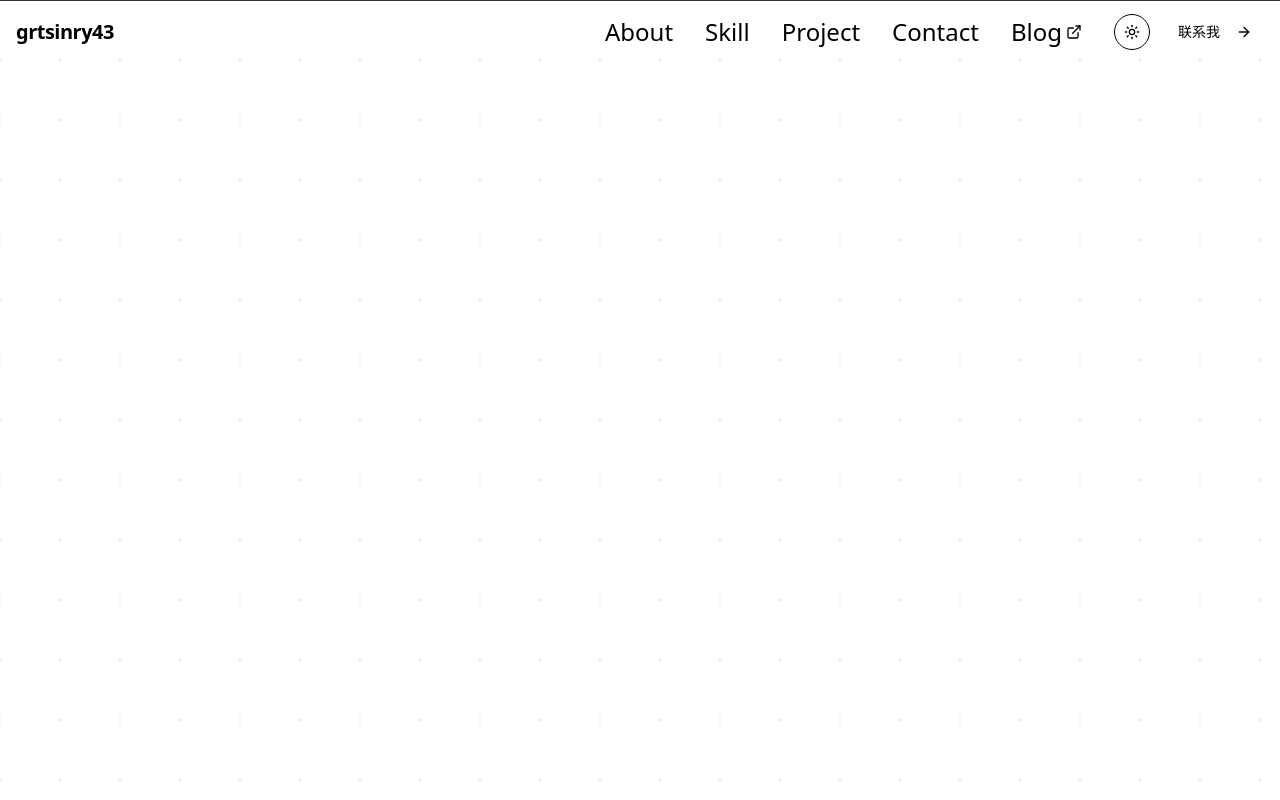
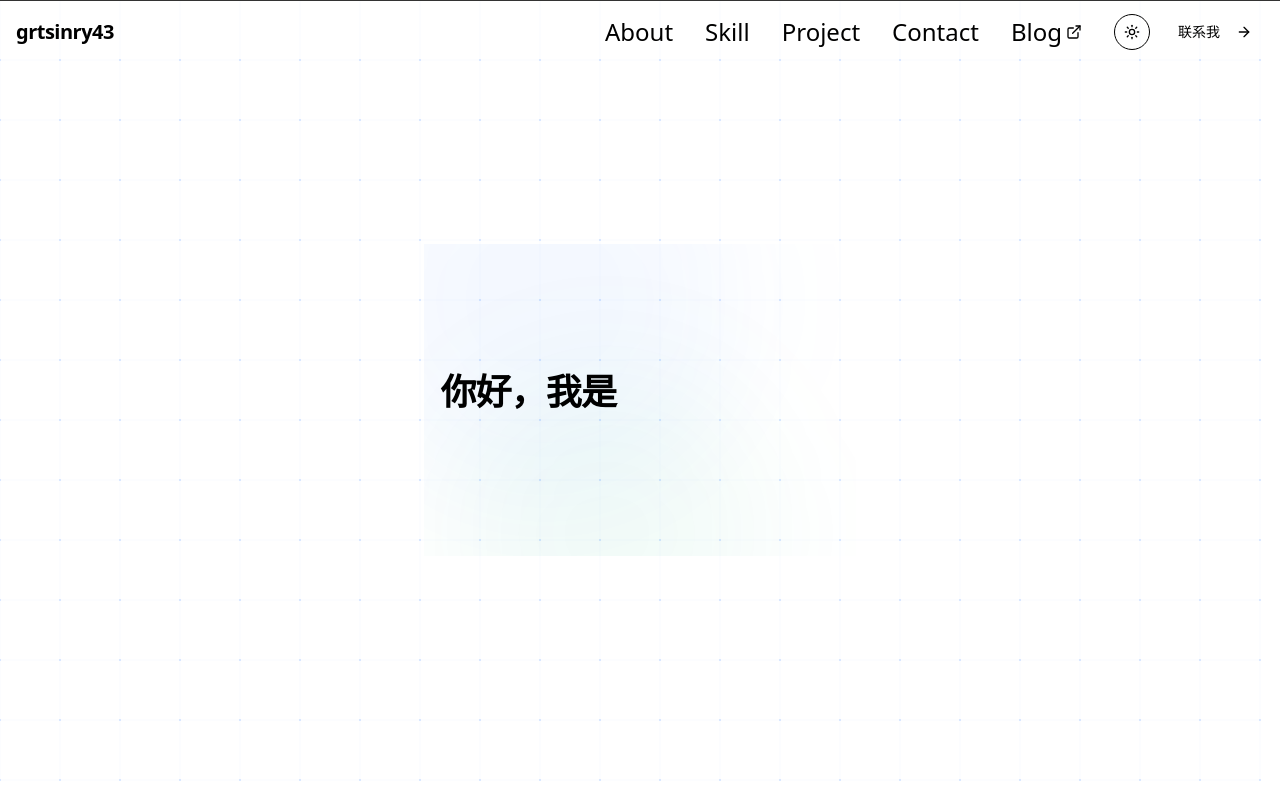
Before and after one commit to PPP16552102/Scott-Quill, a Next.js app: page /en in a window 1280 px wide. Built offline with nearby package versions, Linux system fonts and the light colour scheme.

Commit message:
feat: text-reveal-effect component success

```diff
--- a/src/app/[locale]/page.tsx
+++ b/src/app/[locale]/page.tsx
@@ -13,6 +13,7 @@ import { useTranslations } from "next-intl";
 import { useState } from "react";
 import NavigationMenu from "@/components/navigation-menu";
 import CreativeCanvas from "@/components/creative-canvas";
+import GsapPersonalIntro from "@/components/sections/personal-intro";
 
 const HomePage = () => {
   const t = useTranslations("HomePage");
@@ -86,6 +87,7 @@ const HomePage = () => {
           <div className="absolute inset-0">
             <CreativeCanvas mouseX={mouseXSpring} mouseY={mouseYSpring} />
           </div>
+          <GsapPersonalIntro />
         </div>
       </main>
     </div>
--- /dev/null
+++ b/src/components/sections/personal-intro.tsx
@@ -0,0 +1,71 @@
+import { useRef } from "react";
+import { motion, useScroll, useTransform } from "framer-motion";
+import TextRevealEffect from "../ui/text-reveal-effect";
+
+const GsapPersonalIntro = () => {
+  const containerRef = useRef<HTMLDivElement | null>(null);
+  const textRef = useRef<HTMLDivElement | null>(null);
+
+  const { scrollYProgress } = useScroll({
+    target: containerRef,
+    offset: ["start start", "end start"],
+  });
+
+  const y = useTransform(scrollYProgress, [0, 1], ["0%", "40%"]);
+  const scale = useTransform(scrollYProgress, [0, 1], [1, 0.9]);
+  const opacity = useTransform(scrollYProgress, [0, 0.8], [1, 0]);
+
+  return (
+    <motion.div
+      ref={containerRef}
+      className="relative py-24 md:py-32 overflow-hidden"
+      style={{ y, scale, opacity }}
+    >
+      <div className="absolute inset-0 -z-10">
+        <div className=" absolute inset-0 bg-linear-to-b from-background via-background/80 to-background opacity-20" />
+        <div className="absolute top-0 left-0 w-full h-full overflow-hidden">
+          <motion.div
+            className="parallax absolute top-10 left-1/4 w-64 h-64 rounded-full bg-primary/5 blur-3xl"
+            animate={{ x: [0, 20, 0], y: [0, -30, 0] }}
+            transition={{
+              duration: 20,
+              repeat: Number.POSITIVE_INFINITY,
+              ease: "easeInOut",
+            }}
+          ></motion.div>
+          <motion.div
+            className="parallax absolute bottom-20 right-1/5 w-96 h-96 rounded-full bg-blue-500/5 blur-3xl"
+            animate={{ x: [0, -40, 0], y: [0, 20, 0] }}
+            transition={{
+              duration: 15,
+              repeat: Number.POSITIVE_INFINITY,
+              ease: "easeInOut",
+            }}
+          ></motion.div>
+          <motion.div
+            className="parallax absolute top-1/3 right-1/4 w-80 h-80 rounded-full bg-emerald-500/5 blur-3xl"
+            animate={{ x: [0, 30, 0], y: [0, 40, 0] }}
+            transition={{
+              duration: 18,
+              repeat: Number.POSITIVE_INFINITY,
+              ease: "easeInOut",
+            }}
+          ></motion.div>
+        </div>
+      </div>
+      <div className="container px-4 mx-auto">
+        <div className="grid grid-cols-1 mt-12 lg:grid-cols-2 lg:mt-0 gap-12 items-center">
+          <div ref={textRef} className="space-y-8">
+            <TextRevealEffect
+              text="你好，我是"
+              className="text-3xl md:text-4xl font-bold tracking-tight mb-4"
+              delay={1.5}
+            />
+          </div>
+        </div>
+      </div>
+    </motion.div>
+  );
+};
+
+export default GsapPersonalIntro;
--- /dev/null
+++ b/src/components/ui/text-reveal-effect.tsx
@@ -0,0 +1,91 @@
+"use client";
+
+import { useAnimation, useInView, motion } from "framer-motion";
+import React, { useEffect, useRef } from "react";
+
+interface TextRevealEffectProps {
+  text: string;
+  className?: string;
+  once?: boolean;
+  delay?: number;
+  duration?: number;
+  as?: React.ElementType;
+}
+
+const TextRevealEffect = ({
+  text,
+  className,
+  once = true,
+  delay = 0,
+  duration = 0.05,
+  as: Component = "div",
+}: TextRevealEffectProps) => {
+  const controls = useAnimation();
+  const ref = useRef<HTMLDivElement | null>(null);
+  const isInView = useInView(ref, {
+    once,
+    amount: 0.5,
+  });
+
+  const words = text.split(",");
+
+  useEffect(() => {
+    if (isInView) {
+      controls.start("visible");
+    } else if (!once) {
+      controls.start("hidden");
+    }
+  }, [isInView, controls, once]);
+
+  const wordVariants = {
+    hidden: {},
+    visible: {},
+  };
+
+  const charVariants = {
+    hidden: {
+      opacity: 0,
+      y: 20,
+    },
+    visible: (i: number) => ({
+      opacity: 1,
+      y: 0,
+      transition: {
+        duration: 0.4,
+        ease: [0.2, 0.65, 0.3, 0.9],
+        delay: delay + i * duration,
+      },
+    }),
+  };
+
+  return (
+    <Component className={className} ref={ref}>
+      {words.map((word, wordIndex) => (
+        <motion.div
+          key={`word-${wordIndex}`}
+          className="inline-block whitespace-nowrap"
+          variants={wordVariants}
+          initial="hidden"
+          animate={controls}
+          aria-hidden
+        >
+          {word.split("").map((char, charIndex) => (
+            <motion.span
+              key={`char-${charIndex}`}
+              className="inline-block"
+              variants={charVariants}
+              initial="hidden"
+              animate={controls}
+              custom={wordIndex * 0.25 + charIndex}
+            >
+              {char}
+            </motion.span>
+          ))}
+          {wordIndex < words.length - 1 && <span>&nbsp;</span>}
+        </motion.div>
+      ))}
+    </Component>
+  );
+};
+
+export default TextRevealEffect;
```
